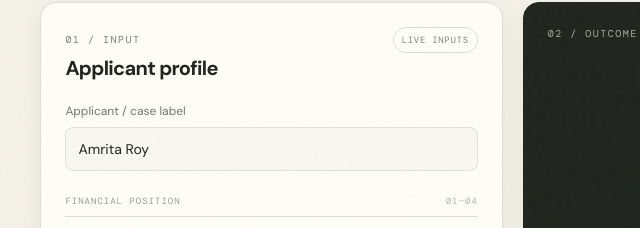
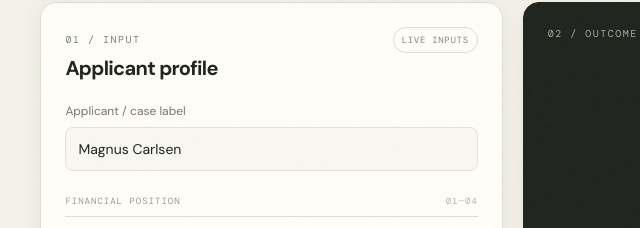
Before and after one commit to AnishDey11/Credit_Risk_Expert_System, a plain HTML site: page static/index.html in a window 1280 px wide. Shown: the part 438-666 px from the top of the page, 30-670 px from the left. Drawn offline with nearby package versions, Linux system fonts and the light colour scheme; a web font is replaced by a local one.

Commit message:
Frontend updated

```diff
--- a/static/index.html
+++ b/static/index.html
@@ -8,7 +8,7 @@
 <div class="workspace">
 <section class="panel form-panel"><div class="panelhead"><div><span class="step">01 / INPUT</span><h2>Applicant profile</h2></div><span class="pill">LIVE INPUTS</span></div>
 <form id="form">
-<label class="field full"><span>Applicant / case label</span><input name="name" value="Amrita Roy" /></label>
+<label class="field full"><span>Applicant / case label</span><input name="name" value="Magnus Carlsen" /></label>
 <div class="section-label">FINANCIAL POSITION <span>01—04</span></div>
 <div class="fields">
 <label class="field"><span>Annual income (₹)</span><input name="income" type="number" value="1200000" min="0" step="10000" required></label>
```
Also changed, not shown: 1 other file.
